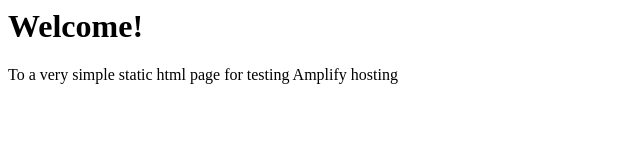
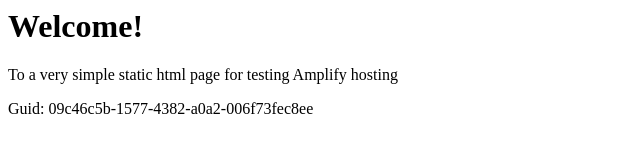
Before and after one commit to aws-aemilia-yul/Github-PR-Commit-Integration-Test-DoNotTouch-Gith-P5X5MO5I-v1-prod-ca-central-1, a website: page src/index.html in a window 1280 px wide. Shown: the whole page, without its empty margins (0-640 px from the left). Drawn offline with Linux system fonts and the light colour scheme.

Commit message:
commit from integ tests

```diff
--- a/src/index.html
+++ b/src/index.html
@@ -1,3 +1,5 @@
+
+
 <html lang="en">
 
 <head>
@@ -10,6 +12,6 @@
 <body>
     <h1>Welcome!</h1>
     <p>To a very simple static html page for testing Amplify hosting</p>
-</body>
+    <p>Guid: 09c46c5b-1577-4382-a0a2-006f73fec8ee</p></body>
 
 </html>
```
